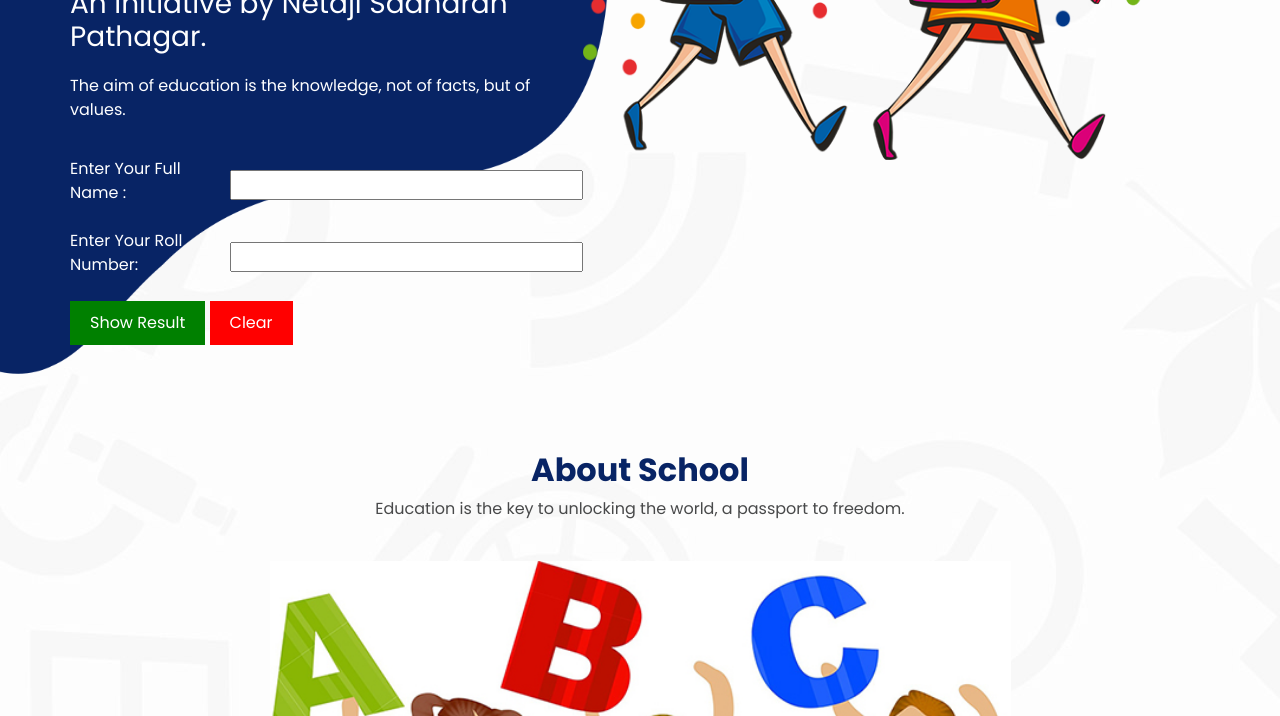
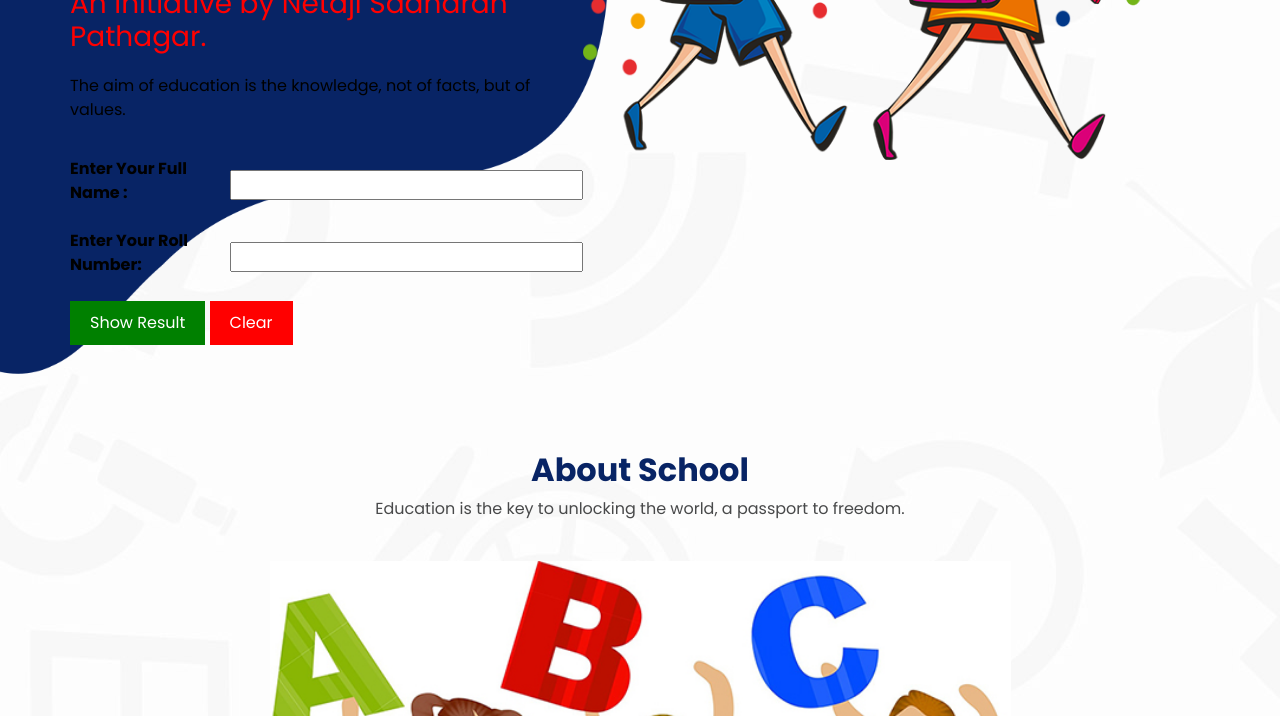
Before and after one commit to anweshikaresult/nsp, a plain HTML site: page index.html in a window 1280 px wide. Shown: the part 384-1100 px from the top of the page. Drawn offline with Linux system fonts and the light colour scheme.

Commit message:
upload index modified html

```diff
--- a/index.html
+++ b/index.html
@@ -117,10 +117,10 @@
             Welcome to <br>
             Anweshika Scholarship Exam Portal
           </h1>
-          <h3>
+          <h3 style="color: red;" >
              An initiative by Netaji Sadharan Pathagar.
           </h3>
-          <p>
+          <p style="color: black;" >
             The aim of education is the knowledge, not of facts, but of values.
           </p>
 
@@ -128,7 +128,7 @@
           <div class="hero_btn-continer">
 			  <form id="resultForm">
 					<div class="form-group">
-						<label for="inputValue">Enter Your Full Name :</label>
+						<label for="inputValue" style="color: black; font-weight: bold;">Enter Your Full Name :</label>
 						<input type="text" id="inputValueName" name="inputValueName">
 					 </div>
 					 <!-- <div class="form-group">
@@ -142,7 +142,7 @@
 					</div> -->
 
 					<div class="form-group">
-						<label for="inputValue">Enter Your Roll Number:</label>
+						<label for="inputValue" style="color: black; font-weight: bold;">Enter Your Roll Number:</label>
 						<input type="text" id="inputValue" name="inputValue">
 					</div>
 
```
